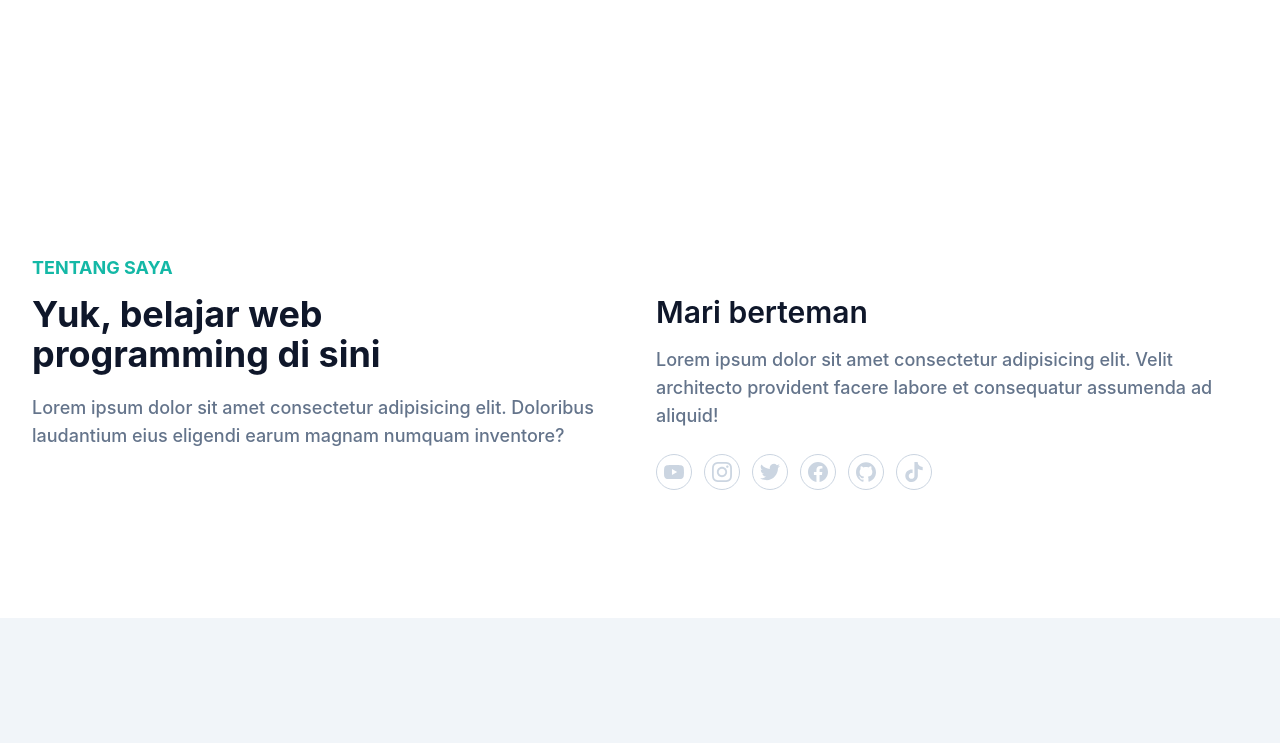
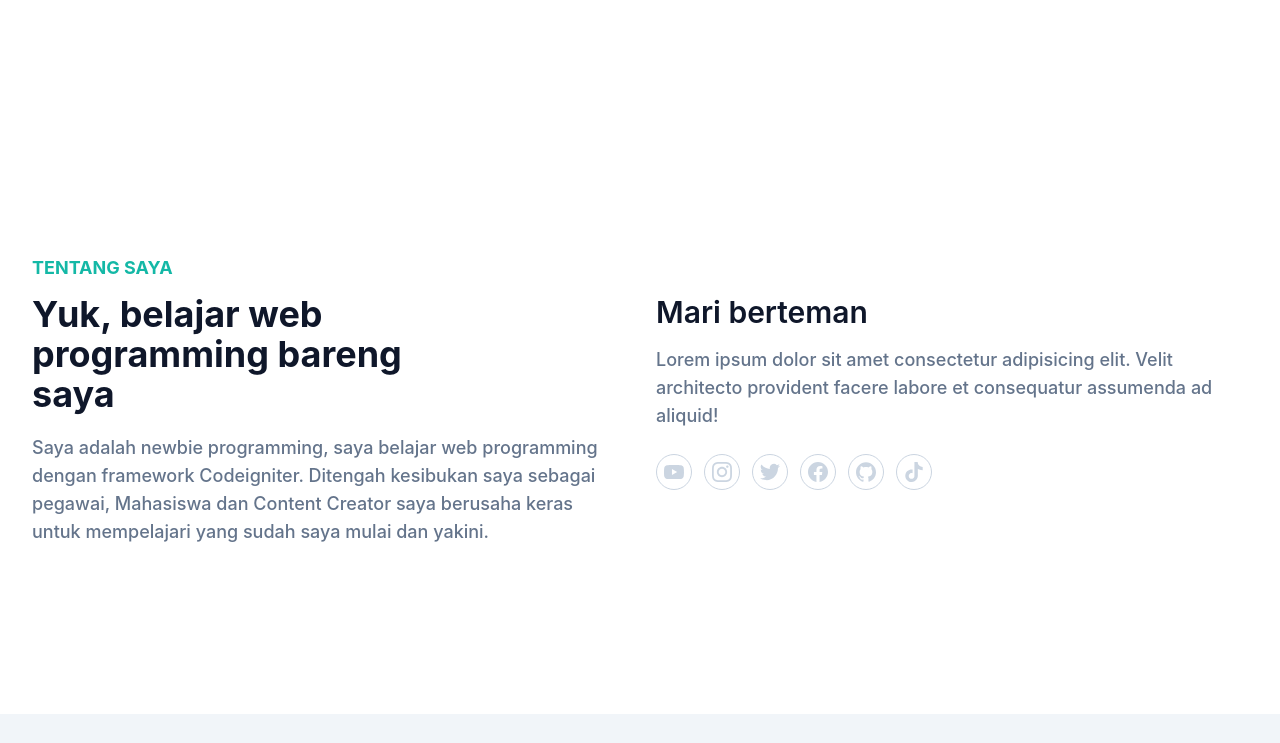
Before and after one commit to slmtwn/portfolio-tailwind-css, a website: page index.html in a window 1280 px wide. Shown: the part 520-1263 px from the top of the page. Drawn offline with Linux system fonts and the light colour scheme.

Commit message:
perubahan tentang saya

```diff
--- a/index.html
+++ b/index.html
@@ -106,14 +106,8 @@
             <div class="flex flex-wrap">
                 <div class="w-full px-4 mb-10 lg:w-1/2">
                     <h4 class="font-bold uppercase text-primary text-lg mb-3">Tentang Saya</h4>
-                    <h2 class="font-bold text-dark text-3xl mb-5 max-w-md lg:text-4xl">Yuk, belajar web programming di
-                        sini</h2>
-                    <p class="font-medium text-base text-secondary max-w-xl lg:text-lg">Lorem ipsum dolor sit amet
-                        consectetur
-                        adipisicing
-                        elit. Doloribus
-                        laudantium eius eligendi earum
-                        magnam numquam inventore?</p>
+                    <h2 class="font-bold text-dark text-3xl mb-5 max-w-md lg:text-4xl">Yuk, belajar web programming bareng saya</h2>
+                    <p class="font-medium text-base text-secondary max-w-xl lg:text-lg">Saya adalah newbie programming, saya belajar web programming dengan framework Codeigniter. Ditengah kesibukan saya sebagai pegawai, Mahasiswa dan Content Creator saya berusaha keras untuk mempelajari yang sudah saya mulai dan yakini.</p>
                 </div>
                 <div class="w-full px-4 lg:w-1/2">
                     <h3 class="font-semibold text-dark text-2xl mb-4 lg:text-3xl lg:pt-10">Mari berteman</h3>
```
